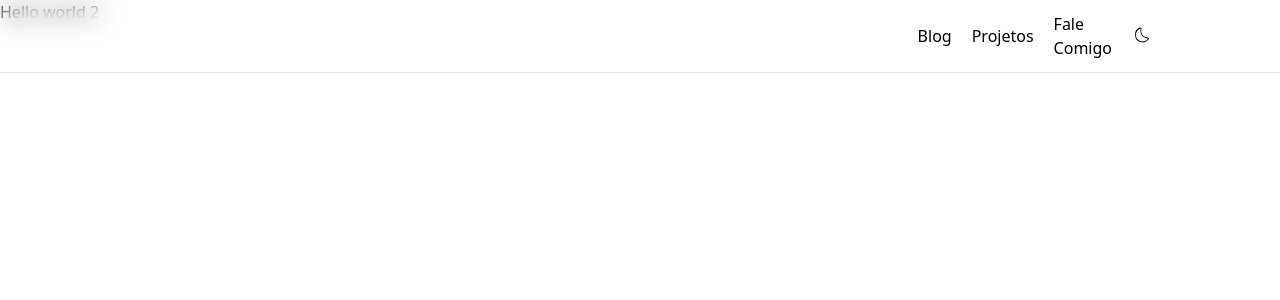
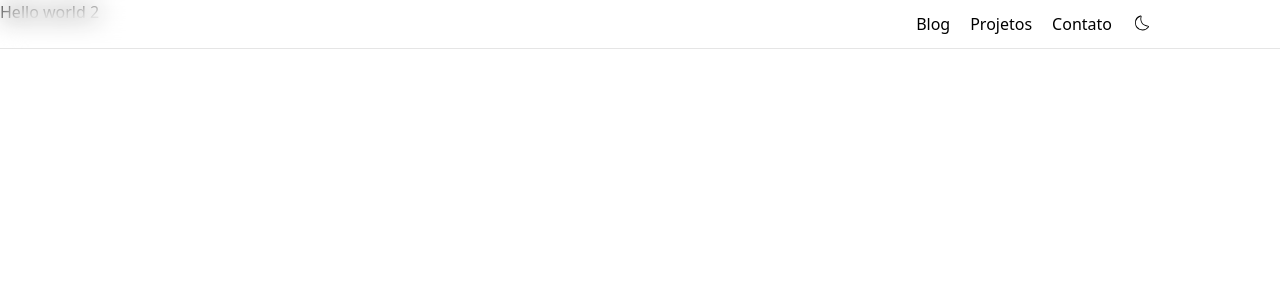
Before and after one commit to renanssantos1/portfolio-v2, a Nuxt app: page / in a window 1280 px wide. Shown: the top 300 px of the page. Built offline with nearby package versions, Linux system fonts and the light colour scheme.

Commit message:
feat: header component

```diff
--- a/components/Menu/Top.vue
+++ b/components/Menu/Top.vue
@@ -18,7 +18,7 @@
         <ul class="flex items-center gap-5">
           <li><a title="Blog" href="/blog" class="nav-link">Blog</a></li>
           <li><a title="Projetos" href="/portfolio" class="nav-link">Projetos</a></li>
-          <li><a title="Contato" href="/contact" class="nav-link">Fale Comigo</a></li>
+          <li><a title="Contato" href="/contact" class="nav-link">Contato</a></li>
           <li class="leading-none">
             <button type="button" class="relative group">
               <div>
```
